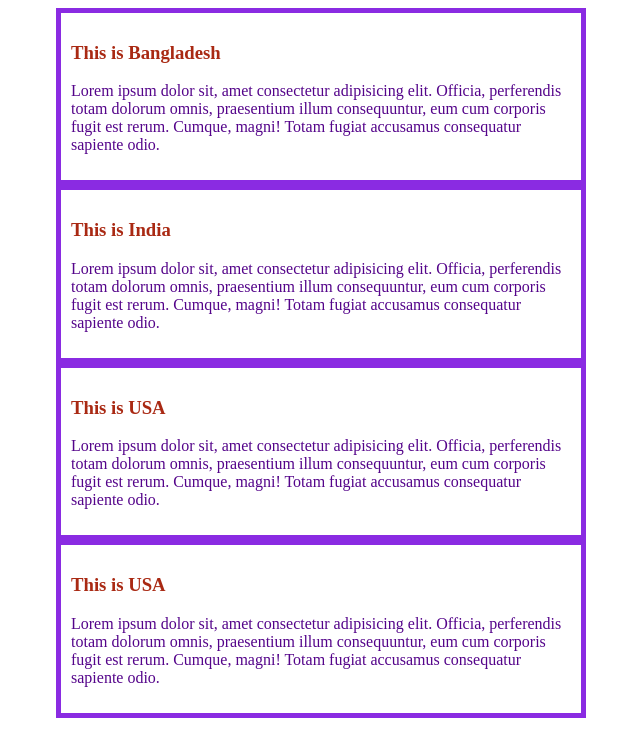
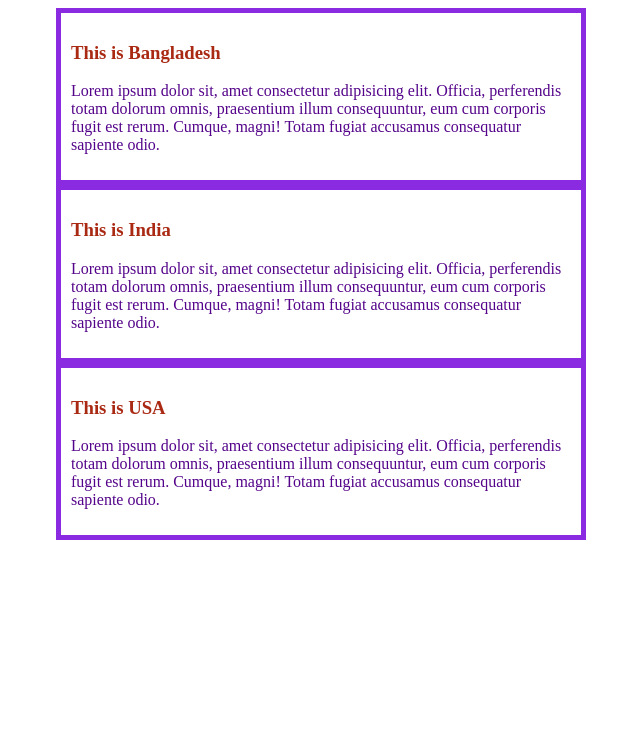
Before and after one commit to ProdipKirtania/CWDC, a plain HTML site: page index.html in a window 1280 px wide. Shown: the whole page, without its empty margins (319-959 px from the left). Drawn offline with Linux system fonts and the light colour scheme.

Commit message:
delete a div

```diff
--- a/index.html
+++ b/index.html
@@ -20,10 +20,6 @@
         <h3>This is USA</h3>
         <p>Lorem ipsum dolor sit, amet consectetur adipisicing elit. Officia, perferendis totam dolorum omnis, praesentium illum consequuntur, eum cum corporis fugit est rerum. Cumque, magni! Totam fugiat accusamus consequatur sapiente odio.</p>
     </div>
-    <div class="wall">
-        <h3>This is USA</h3>
-        <p>Lorem ipsum dolor sit, amet consectetur adipisicing elit. Officia, perferendis totam dolorum omnis, praesentium illum consequuntur, eum cum corporis fugit est rerum. Cumque, magni! Totam fugiat accusamus consequatur sapiente odio.</p>
-    </div>
 
 </body>
 </html>
```
